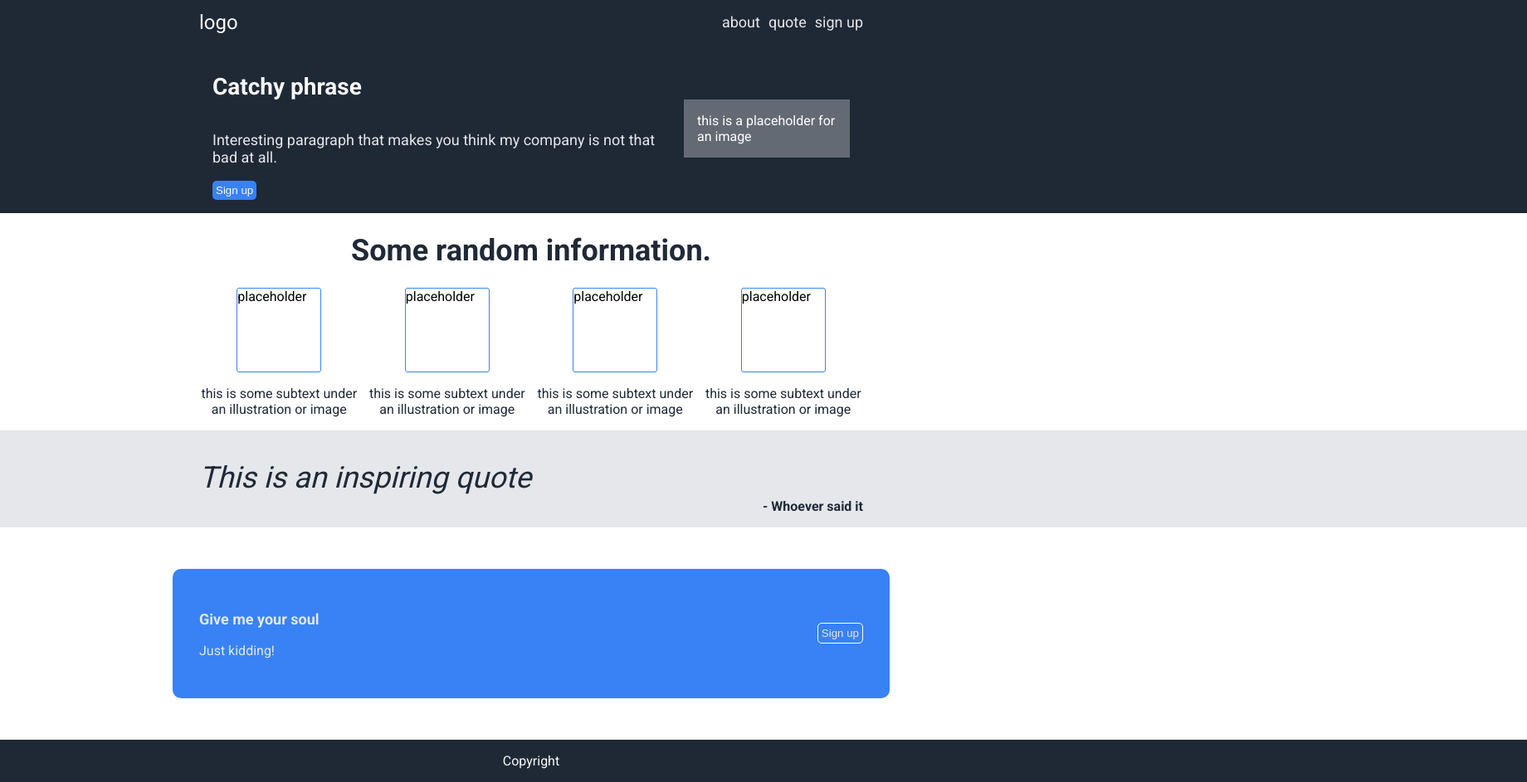
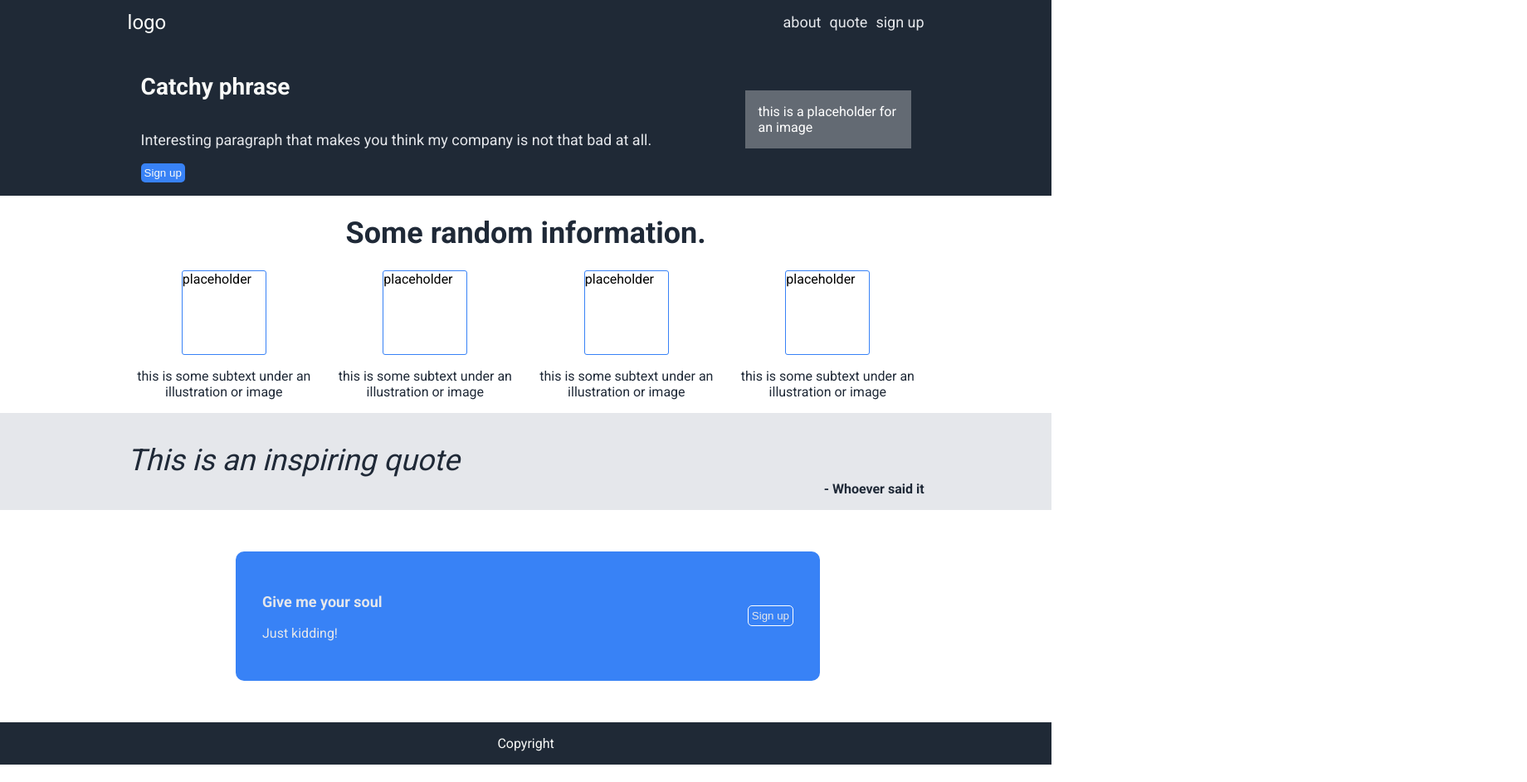
Before and after one commit to padnama/landing-page, a plain HTML site: page index.html in a window 1280 px wide. Shown: the whole page at 83% size, 1840 px wide, since content can reach past the window. After the commit the page ends 922 px from the top, so only its background shows below. Drawn offline with Linux system fonts and the light colour scheme.

Commit message:
fix width

```diff
--- a/index.html
+++ b/index.html
@@ -9,6 +9,7 @@
 	</head>
 
 	<body>
+    <div class="page">
       <div class="header">
         <div class="links-left">
           <div class="logo">logo</div>
@@ -82,5 +83,6 @@
       <div class="footer">
         <p class="footer-text">Copyright</p>
       </div>
+    </div>
 	</body>
 </html>
--- a/style.css
+++ b/style.css
@@ -15,9 +15,18 @@ html, body {
   font-family: 'Roboto', 'Arial', sans-serif;
   display: flex;
   flex-direction: column;
-  align-items: center;
   margin-top: 0px;
+  margin-left: 0px;
 }
+
+
+.page {
+/*  width: 75vw;
+  margin-left: auto;
+  margin-right: auto;
+  */
+}
+
 
 /* header section */
 
@@ -25,8 +34,9 @@ html, body {
   display: flex;
   align-items: center;
   background-color: var(--dark-background);
-  width: 100vh;
-  padding: 0px 100vh;
+  align-self: center;
+  width: 75vw;
+  padding: 0 12vw;
 }
 
 .links-left {
@@ -58,10 +68,10 @@ a {
 
 .hero {
   display: flex;
-  width: 100vh;
   background-color: var(--dark-background);
   align-items: center;
-  padding: 0px 100vh;
+  width: 75vw;
+  padding: 0 12vw;
 }
 
 .hero-text {
@@ -94,7 +104,8 @@ a {
 .hero-img {
   width: 200px;
   flex-shrink: 0;
-  margin: 16px;
+  margin-left: auto;
+  margin-right: 16px;
   background-color: rgba(255,255,255,0.3);
   color: white;
   padding: 16px;
@@ -106,8 +117,9 @@ a {
 .info {
   display: flex;
   flex-direction: column;
-  width: 100vh;
   align-items: center;
+  width: 75vw;
+  padding: 0 12vw;
 }
 
 .info-title {
@@ -146,9 +158,9 @@ a {
   display: flex;
   flex-direction: column;
   background-color: var(--quote-bg);
-  width: 100vh;
-  padding: 0px 100vh;
   color: var(--quote-text);
+  width: 75vw;
+  padding: 0 12vw;
 }
 
 .quote-text {
@@ -170,10 +182,10 @@ a {
   align-items: center;
   background-color: var(--button);
   color: var(--hero-secondary-text);
-  width: 100vh;
   margin: 50px auto;
   padding: 32px;
   border-radius: 10px;
+  width: 50vw;
 }
 
 .banner-title {
@@ -192,12 +204,14 @@ a {
   padding: 4px;
 }
 
+/* footer */
+
 .footer {
   background-color: var(--dark-background);
-  width: 100vh;
-  padding: 0px 100vh;
   display: flex;
   justify-content: center;
+  width: 75vw;
+  padding: 0 12vw;
 }
 
 .footer-text {
```
Lines whose indentation alone changed are shown as unchanged.
